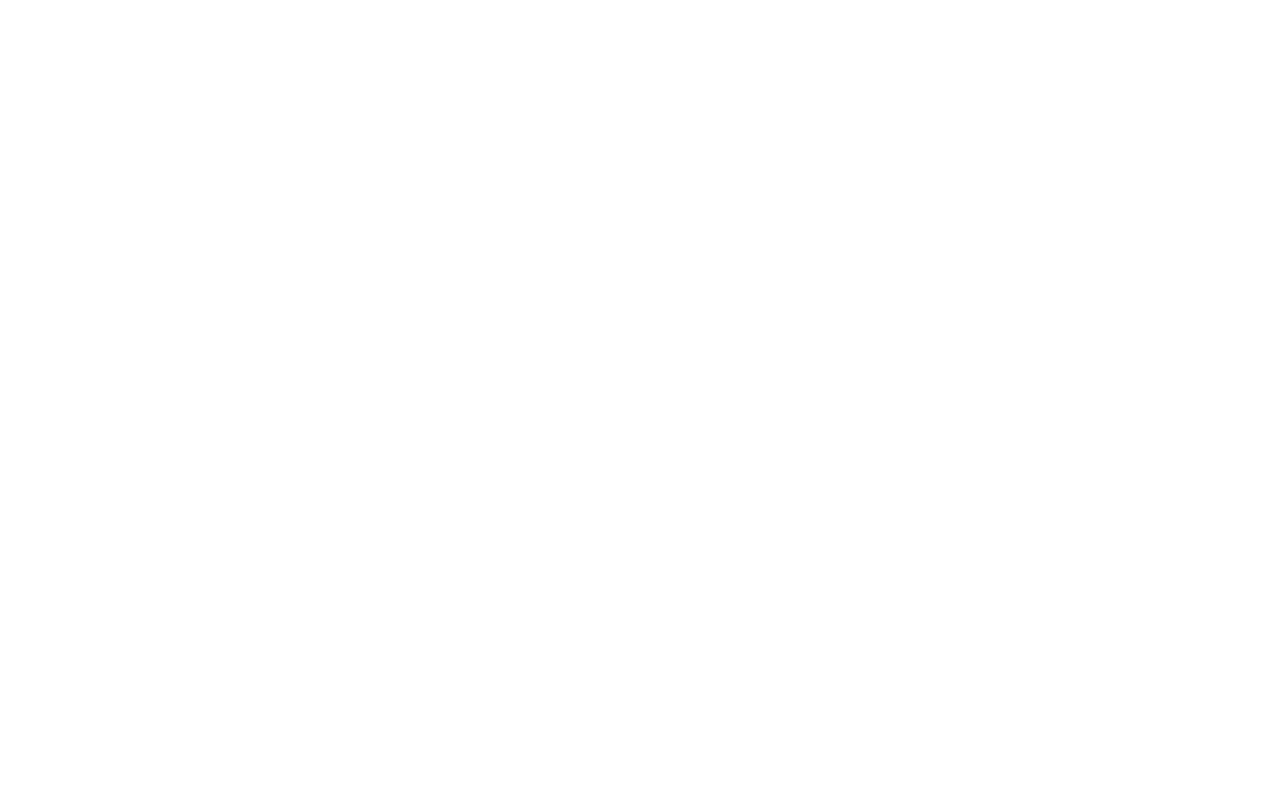
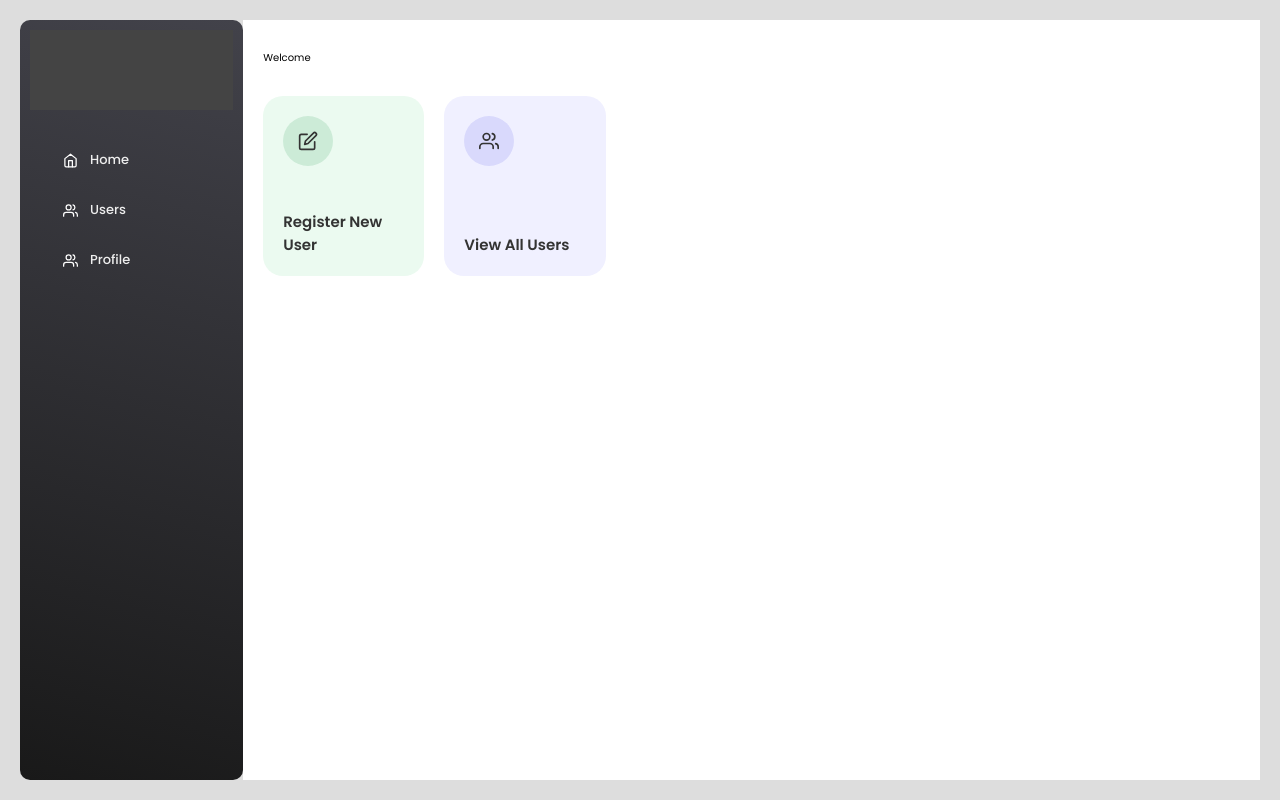
Before and after one commit to piyumanthaAB/arch-hrm, a React (Create React App) app in the folder client/: page /user/home in a window 1280 px wide. Before the commit this address had no page. Built offline with nearby package versions, Linux system fonts and the light colour scheme.

Commit message:
homepage cards implemented

```diff
--- a/client/src/App.js
+++ b/client/src/App.js
@@ -10,8 +10,19 @@ function App() {
       <Routes>
         <Route exact path="/" element={<UserLogin />} />
         <Route exact path="/signup" element={<UserSIgnUp />} />
+        <Route exact path="/user/home" element={<AdminHome />} />
+        <Route exact path="/user/my-profile" element={<AdminHome />} />
+        {/* =========================================================== */}
         <Route exact path="/admin/home" element={<AdminHome />} />
+        <Route exact path="/admin/my-profile" element={<AdminUsers />} />
         <Route exact path="/admin/users" element={<AdminUsers />} />
+        <Route exact path="/admin/users/add-user" element={<AdminUsers />} />
+        <Route exact path="/admin/users/view-users" element={<AdminUsers />} />
+        <Route
+          exact
+          path="/admin/users/view-user/user_id"
+          element={<AdminUsers />}
+        />
       </Routes>
     </Router>
   );
--- /dev/null
+++ b/client/src/components/shared/DashboardHome.js
@@ -0,0 +1,51 @@
+import React, { useState } from 'react';
+import styled from 'styled-components';
+import { adminCards } from '../../data/home page cards/adminCards';
+import { userCards } from '../../data/home page cards/userCards';
+
+export const Container = styled.div`
+  ${'' /* background-color:green ; */}
+  width:100%;
+  display: flex;
+  flex-direction: column;
+  min-height: 100%;
+  padding: 3rem 2rem;
+  ${'' /* background-color:red ; */}
+`;
+
+export const HeaderContainer = styled.div`
+  ${'' /* background-color:red ; */}
+  width:100%;
+`;
+
+export const CardRow = styled.div`
+  width: 55%;
+  padding: 2rem 0;
+  display: flex;
+  ${'' /* justify-content:space-around ; */}
+  justify-content:flex-start;
+  flex-wrap: wrap;
+`;
+
+export const CardContainer = styled.div`
+  flex: 0 0 30%;
+  min-height: 18rem;
+  margin-right: 2rem;
+  margin-top: 1rem;
+`;
+
+const DashboardHome = () => {
+  const [cards, setCards] = useState(adminCards);
+  return (
+    <Container>
+      <HeaderContainer>Welcome</HeaderContainer>
+      <CardRow>
+        {cards.map((card, i) => {
+          return <CardContainer key={i}> {card.element} </CardContainer>;
+        })}
+      </CardRow>
+    </Container>
+  );
+};
+
+export default DashboardHome;
--- /dev/null
+++ b/client/src/components/shared/HomePageCard.jsx
@@ -0,0 +1,55 @@
+import React from 'react';
+import { Link } from 'react-router-dom';
+import styled from 'styled-components';
+
+const Container = styled(Link)`
+  width: 100%;
+  height: 100%;
+  border-radius: 2rem;
+  background-color: ${(props) => props.cardcolor};
+  position: relative;
+  display: flex;
+  flex-direction: column;
+  justify-content: space-between;
+  padding: 2rem 2rem;
+  text-decoration: none;
+  color: #333;
+
+  :visited,
+  :active,
+  :hover,
+  :focus,
+  :target {
+    color: #333;
+  }
+`;
+
+const IconContainer = styled.div`
+  width: 5rem;
+  height: 5rem;
+  background-color: ${(props) => props.iconcirclecolor};
+  border-radius: 50%;
+  display: flex;
+  justify-content: center;
+  align-items: center;
+  font-size: 2rem;
+  ${'' /* padding:2rem ; */}
+  color: #333;
+`;
+
+const Text = styled.p`
+  font-size: 1.5rem;
+  font-weight: 600;
+  color: #333;
+`;
+
+const HomePageCard = ({ url, icon, text, cardcolor, iconcirclecolor }) => {
+  return (
+    <Container to={`${url}`} cardcolor={cardcolor}>
+      <IconContainer iconcirclecolor={iconcirclecolor}>{icon}</IconContainer>
+      <Text>{text}</Text>
+    </Container>
+  );
+};
+
+export default HomePageCard;
--- a/client/src/data/adminLinks.js
+++ b/client/src/data/adminLinks.js
@@ -11,6 +11,11 @@ const links = [
     linkText: 'Users',
     url: '/admin/users',
   },
+  {
+    icon: <FiUsers />,
+    linkText: 'Profile',
+    url: '/admin/my-profile',
+  },
 ];
 
 export { links as adminLinks };
--- /dev/null
+++ b/client/src/data/home page cards/adminCards.js
@@ -0,0 +1,29 @@
+import HomePageCard from '../../components/shared/HomePageCard';
+import { FiEdit, FiUsers } from 'react-icons/fi';
+
+const cards = [
+  {
+    element: (
+      <HomePageCard
+        icon={<FiEdit />}
+        cardcolor="#EBFAF0"
+        iconcirclecolor="#CCEBD7"
+        text="Register New User"
+        url="/admin/users/add-user"
+      />
+    ),
+  },
+  {
+    element: (
+      <HomePageCard
+        icon={<FiUsers />}
+        cardcolor="#F0F0FF"
+        iconcirclecolor="#D9D9FC"
+        text="View All Users"
+        url="/admin/users/view-users"
+      />
+    ),
+  },
+];
+
+export { cards as adminCards };
--- /dev/null
+++ b/client/src/data/home page cards/userCards.js
@@ -0,0 +1,18 @@
+import HomePageCard from '../../components/shared/HomePageCard';
+import { FiEdit } from 'react-icons/fi';
+
+const cards = [
+  {
+    element: (
+      <HomePageCard
+        icon={<FiEdit />}
+        cardcolor="#EBFAF0"
+        iconcirclecolor="#CCEBD7"
+        text="Update Profile"
+        url="/user/my-profile"
+      />
+    ),
+  },
+];
+
+export { cards as userCards };
--- a/client/src/pages/Admin/AdminHome.js
+++ b/client/src/pages/Admin/AdminHome.js
@@ -1,10 +1,9 @@
 import React from 'react';
 import Dashboard from '../../components/shared/Dashboard';
+import DashboardHome from '../../components/shared/DashboardHome';
 
 const AdminHome = () => {
-  return (
-    <Dashboard rightContainerContent={<h1>This is administrator Home</h1>} />
-  );
+  return <Dashboard rightContainerContent={<DashboardHome />} />;
 };
 
 export default AdminHome;
```
